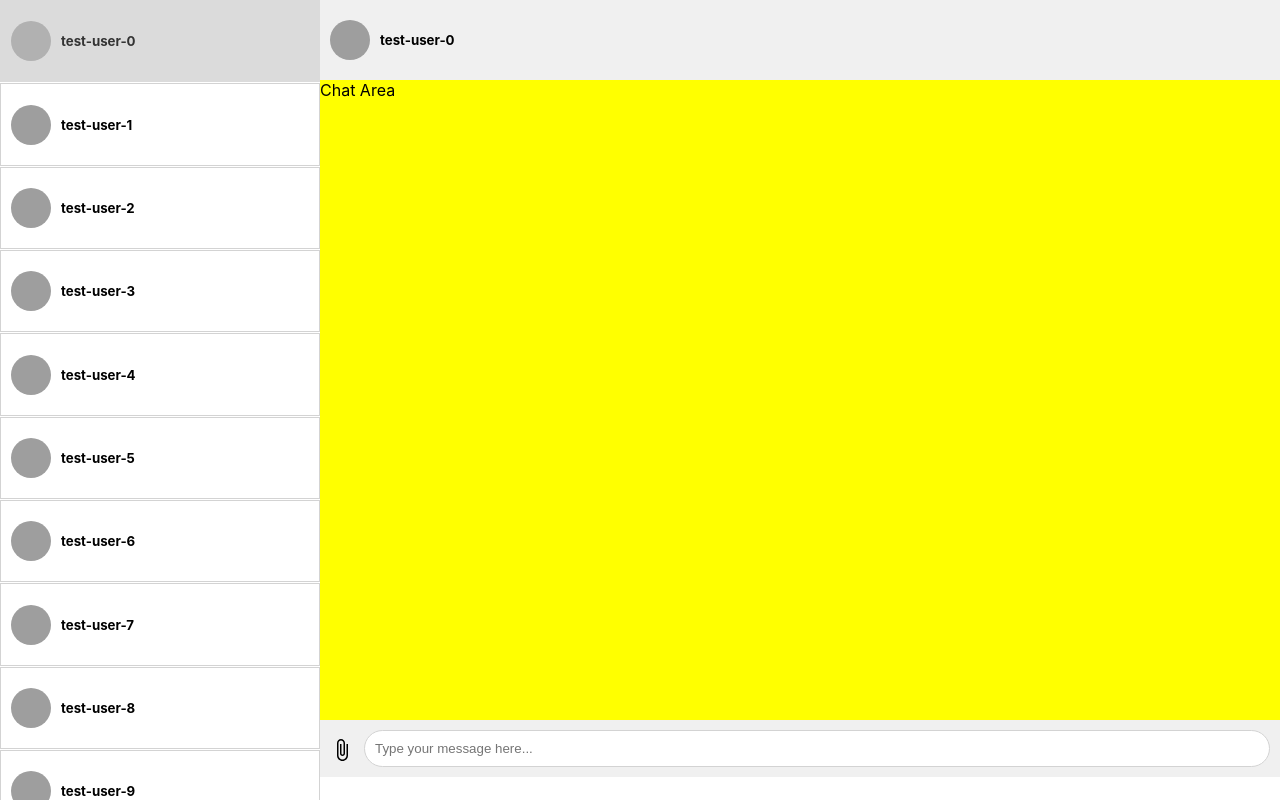
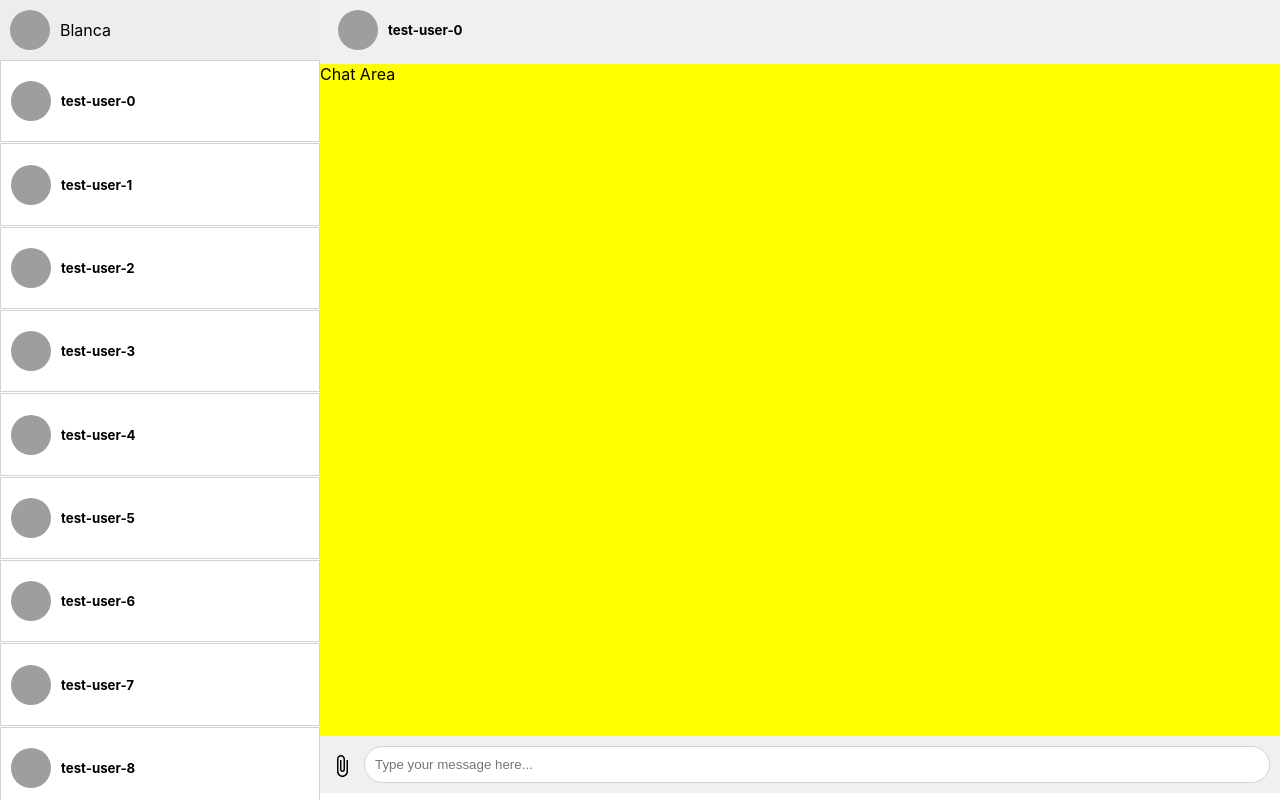
Before and after one commit to Akhil-Reddy-Challa/whats-app-web-clone, a React (Create React App) app: page /home in a window 1280 px wide. Both pictures are taken after a click on the element "test-user-0". Built offline with nearby package versions, Linux system fonts and the light colour scheme; grey boxes are pictures that could not be loaded.

Commit message:
main page layout complete

```diff
--- a/src/components/Chat.css
+++ b/src/components/Chat.css
@@ -5,19 +5,19 @@
 }
 .chat__header {
   background-color: #f0f0f0;
-  height: 10%;
+  height: 8vh;
 }
 .chat__header__image {
   display: flex; /* Throws every html element in a row */
   align-items: center;
-  padding: 10px;
+  margin-left: 18px;
 }
 .chat__header__avatar {
   margin-right: 10px;
 }
 .chat__ground {
   /* height: 35rem; */
-  height: 80vh;
+  height: 84vh;
   background-color: yellow;
 }
 .chat__footer {
--- a/src/components/Contact.css
+++ b/src/components/Contact.css
@@ -10,6 +10,7 @@
   opacity: 80%;
   background-color: lightgray;
 }
+
 .contact__avatar {
   margin-right: 10px;
 }
--- a/src/components/Home.css
+++ b/src/components/Home.css
@@ -13,6 +13,26 @@
   position: fixed;
   overflow-y: scroll;
   overflow-x: hidden;
+  display: flex;
+  flex-direction: column;
+}
+.home__left__userbio {
+  height: 8vh;
+  background-color: #ededed;
+  display: flex;
+  flex-direction: row;
+  /* position: fixed; */
+  width: 100%;
+}
+/* .home__left__chats {
+  height: 80%;
+   position: relative;
+} */
+.home__left__avatar__username {
+  margin-top: 20px;
+}
+.home__left__avatar {
+  margin: 10px;
 }
 .home__right {
   /* Below is to fix the position */
--- a/src/components/Home.js
+++ b/src/components/Home.js
@@ -1,11 +1,13 @@
 import React, { useState, useEffect } from "react";
 import Contact from "./Contact";
 import Chat from "./Chat";
+import { Avatar } from "@material-ui/core";
 import "./Home.css";
 
 function Home(props) {
-  // const { user: userEmail } = props.location;
+  const { user: userEmail } = props.location;
   // console.log(userEmail);
+  const username = "Blanca";
   const [people, setPeople] = useState([]);
   const [chatHistory, setChatHistory] = useState(null);
   useEffect(() => {
@@ -31,6 +33,15 @@ function Home(props) {
   return (
     <div className="home">
       <div className="home__left">
+        <div className="home__left__userbio">
+          <Avatar
+            className="home__left__avatar"
+            alt={username}
+            src="/static/images/avatar/1.jpg"
+          />
+          <p className="home__left__avatar__username">{username}</p>
+        </div>
+        <div className="home__left__chats">
           {people.map((person) => (
             <Contact
               username={person.username}
@@ -38,6 +49,7 @@ function Home(props) {
               onClick={() => handleClick(person)}
             />
           ))}
+        </div>
       </div>
       <div className="home__right">
         {chatHistory && (
```
Lines whose indentation alone changed are shown as unchanged.
